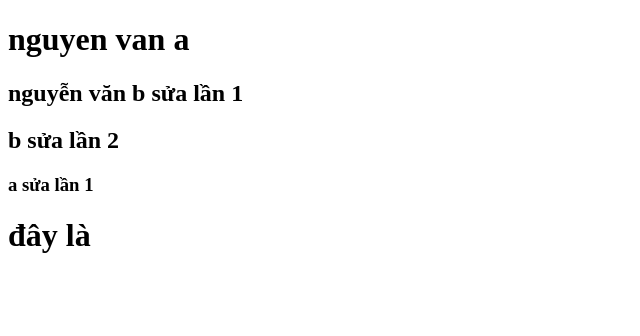
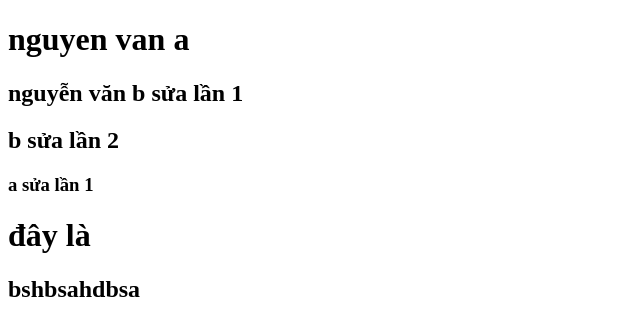
Before and after one commit to khachieu88/TeamAB, a plain HTML site: page index.html in a window 1280 px wide. Shown: the whole page, without its empty margins (0-640 px from the left). Drawn offline with Linux system fonts and the light colour scheme.

Commit message:
b.sua,lan.7

```diff
--- a/index.html
+++ b/index.html
@@ -11,5 +11,6 @@
     <h2>b sửa lần 2</h2>
     <h3>a sửa lần 1</h3>
     <h1>đây là</h1>
+    <h2>bshbsahdbsa</h2>
   </body>
 </html>
```
